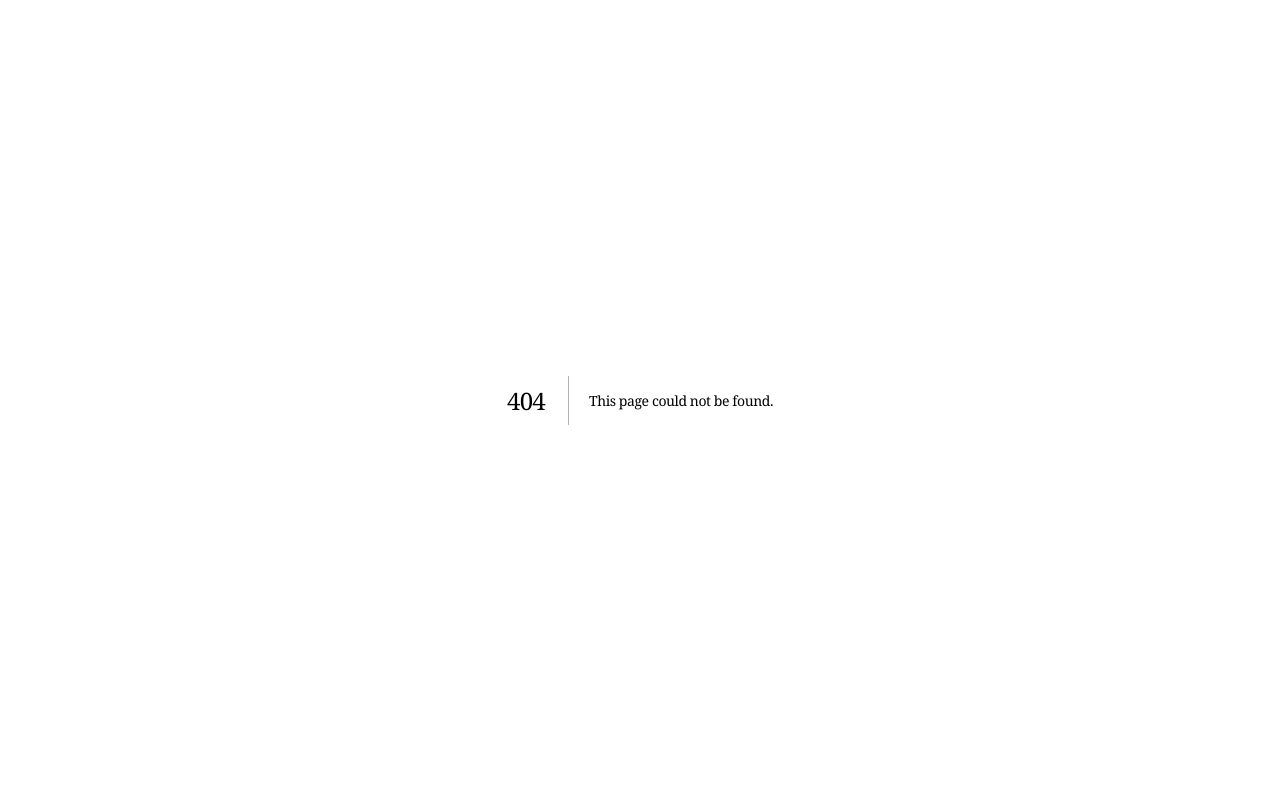
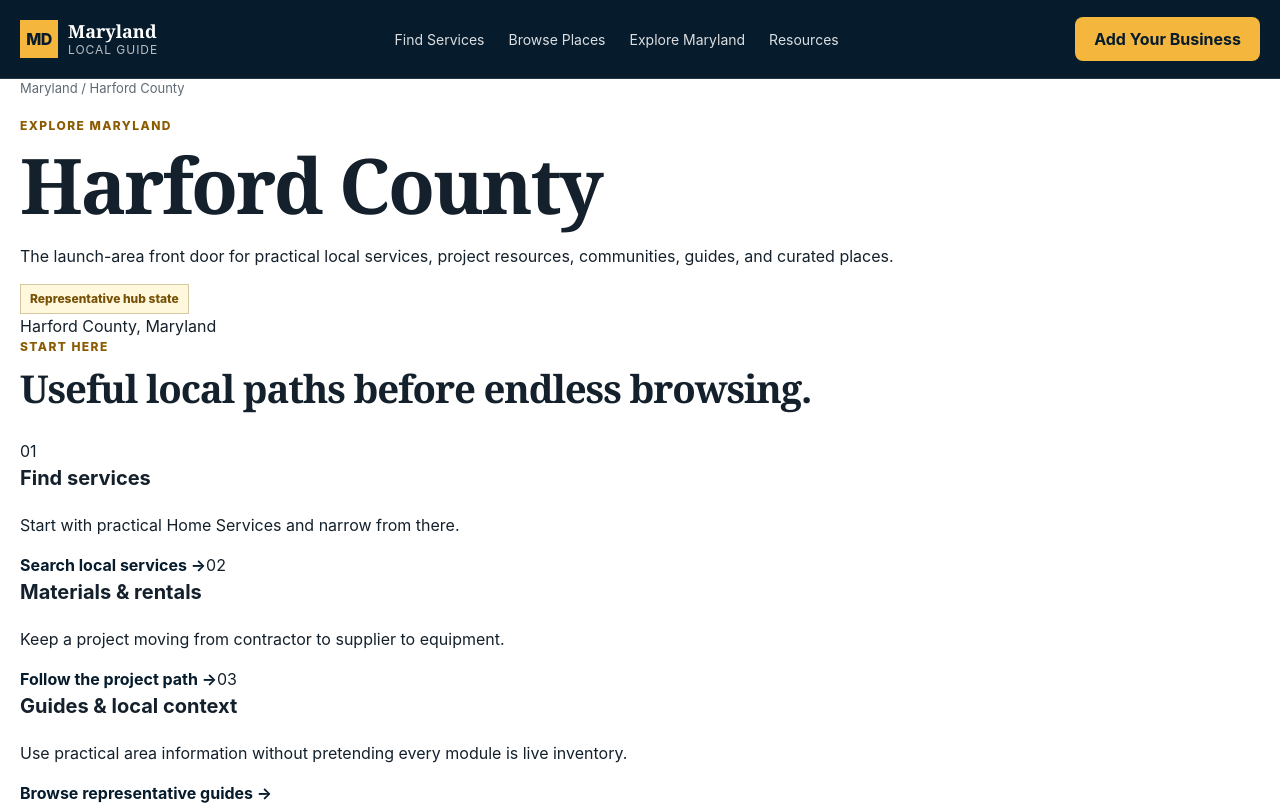
Before and after one commit to justinwallis/maryland-local-guide, a Next.js app: page /maryland/harford-county in a window 1280 px wide. Before the commit this address had no page. Shown: the top 805 px of the page. Built offline with nearby package versions, Linux system fonts and the light colour scheme.

Commit message:
feat: add Harford County hub

```diff
--- /dev/null
+++ b/app/maryland/harford-county/page.tsx
@@ -0,0 +1,19 @@
+import { HubTemplate } from "../../../components/HubTemplate";
+
+export default function HarfordCountyPage() {
+  return (
+    <HubTemplate
+      title="Harford County"
+      eyebrow="Explore Maryland"
+      description="The launch-area front door for practical local services, project resources, communities, guides, and curated places."
+      searchCommunity="harford"
+      breadcrumb="Maryland / Harford County"
+      contextLabel="Harford County, Maryland"
+      communities={[
+        { name: "Aberdeen", slug: "aberdeen" },
+        { name: "Havre de Grace", slug: "havre-de-grace" },
+        { name: "Bel Air", slug: "bel-air" },
+      ]}
+    />
+  );
+}
```
